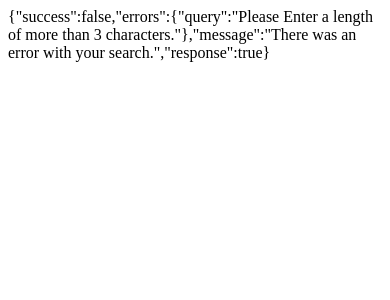
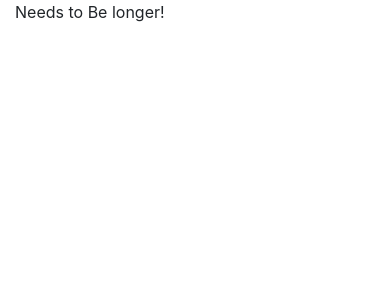
Before and after one commit to mdbatruch/php_ajax_searchform, a PHP site: page /search.php?query=1 in a window 390 px wide. Shown: the top 300 px of the page. Run offline with PHP 8.4, Linux system fonts and the light colour scheme.

Commit message:
complete non ajax

```diff
--- a/search.php
+++ b/search.php
@@ -1,31 +1,61 @@
+<?php
+
+    error_reporting(E_ALL);
+    ini_set('display_errors', 1);
+
+    define("DB_HOST", 'localhost');
+    define("DB_USER", 'root');
+    define("DB_PASS", 'root');
+    define("DB_NAME", 'search');
+
+
+    $connection = mysqli_connect(DB_HOST, DB_USER, DB_PASS, DB_NAME);
+
+    function confirm_connection() {
+        if (mysqli_connect_errno()) {
+            $message = "Connection Failed!";
+            exit($message);
+        }
+    }
+
+    confirm_connection();
+
+    $connection or die("Error connecting to database: ".mysqli_error($connection));
+
+    mysqli_select_db($connection, DB_NAME) or die(mysqli_error($connection));
+
+?>
+
+<!doctype html>
+<html lang="en">
+<head>
+  <meta charset="utf-8">
+
+  <title>PHP Search</title>
+  <meta name="description" content="search">
+  <meta name="author" content="mike_b">
+
+  <link rel="stylesheet" href="css/styles.css?v=1.0">
+
+  <link rel="stylesheet" href="https://stackpath.bootstrapcdn.com/bootstrap/4.3.1/css/bootstrap.min.css">
+
+</head>
+    <body>
+        <div class="container">
+            <div class="row">
+                <div class="col-md-4"></div>
+                <div class="col-md-4">
                     <?php
 
                         $query = $_GET['query'];
-    // gets value sent over search form
 
-    // $query = $_POST['query'];
-
-    $data = array();
-    $errors = array();
-
-    // $min_length = 3;
-
-    if (empty($query)) {
-        $errors['query'] = "Please Enter a Search Term.";
-    } else if (strlen($query) < 3) {
-        $errors['query'] = "Please Enter a length of more than 3 characters.";
-    }
-
-        if (!empty($errors)) {
-            $data['success'] = false;
-            $data['errors'] = $errors;
-            $data['message'] = 'There was an error with your search.';
-            $data['response'] = true;
-        } else {
+                        $min_length = 3;
 
                         $query = htmlspecialchars($query);
 
                         $query = mysqli_real_escape_string($connection, $query);
+
+                        if (strlen($query) >= $min_length) {
 
                         $raw_results = mysqli_query($connection, "SELECT * FROM people
                             WHERE (`firstname` LIKE '%".$query."%') OR (`lastname` LIKE '%".$query."%')") or die(mysqli_error($connection));
@@ -34,25 +64,21 @@
 
                             while($results = mysqli_fetch_array($raw_results)){
 
-                $data['results'] = $results['firstname'] . $results['lastname'];
-                // echo $data;
+                                echo "<p><h3>".$results['firstname']."</h3>".$results['lastname']."</p>";
 
-                // echo "<p><h3>".$results['title']."</h3>".$results['text']."</p>";
-                // posts results gotten from database(title and text) you can also show id ($results['id'])
                             }
 
-            $data['success'] = true;
-            $data['message'] = 'Success!';
-            $data['response'] = true;
-
-        } else { // if there is no matching rows do following
-            $data['success'] = false;
-            $data['errors'] = $errors;
-            $data['response'] = false;
-            $data['message'] = 'There were no results for your query';
+                        } else {
+                                echo 'No results';
                             }
+                        } else {
+                            echo 'Needs to Be longer!';
                         }
 
-    echo json_encode($data);
-
                     ?>
+                </div>
+                <div class="col-md-4"></div>
+            </div>
+        </div>
+    </body>
+</html>
```
Also changed, not shown: index.php (+4 -8 lines). Lines whose indentation alone changed are shown as unchanged.
